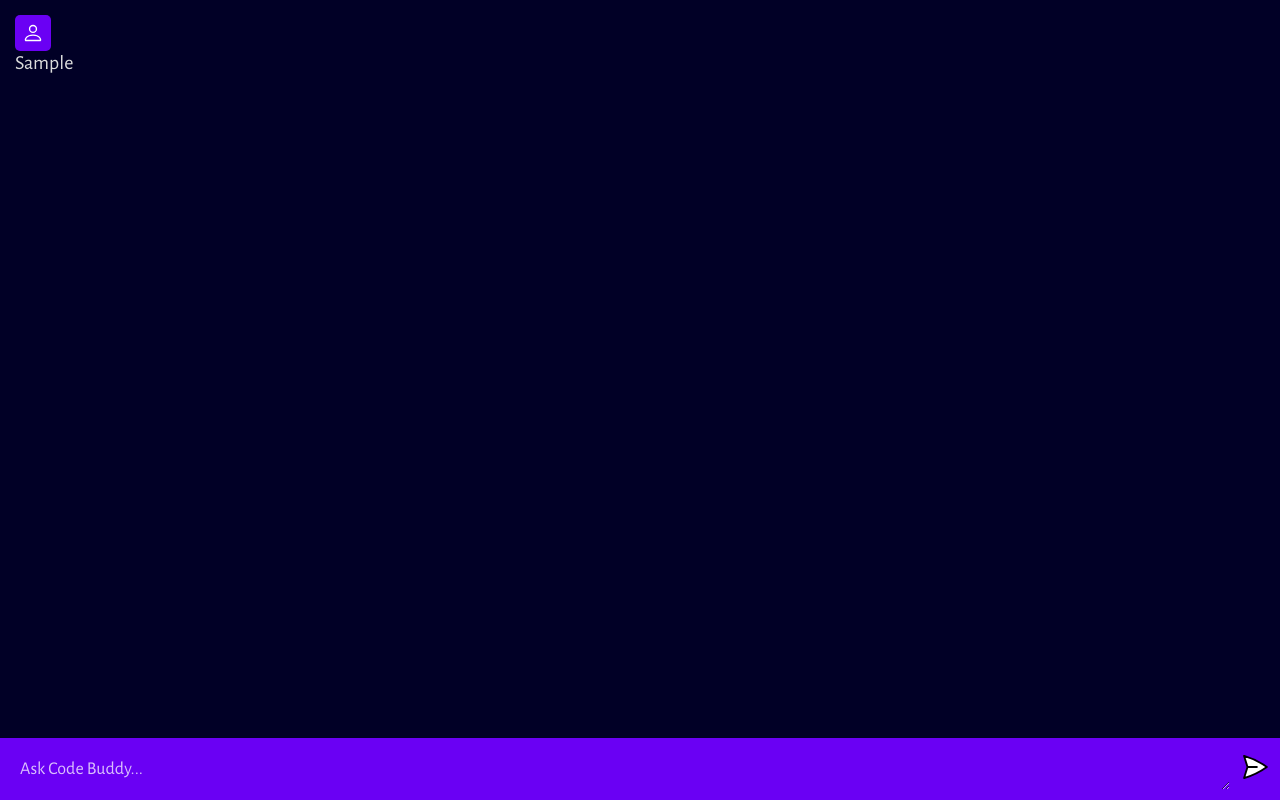
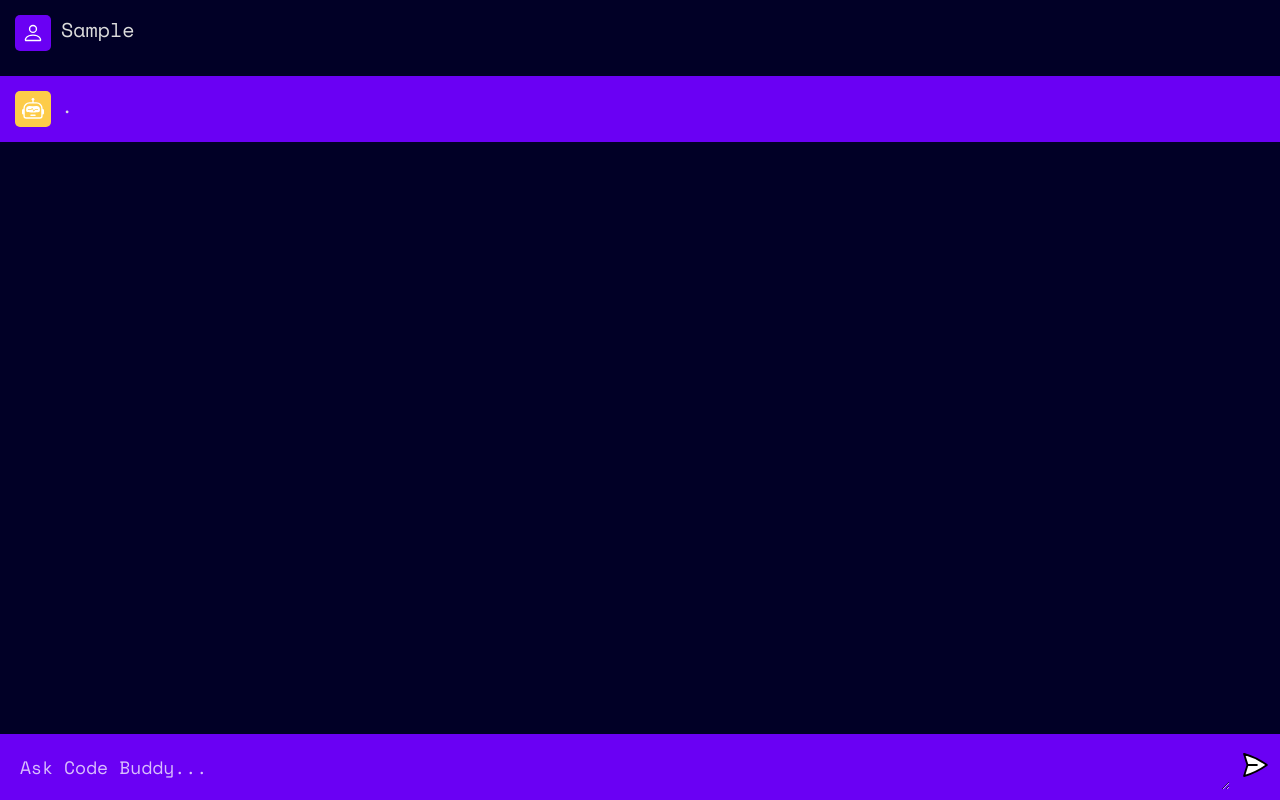
Before and after one commit to vcristian1/codebuddy, a website built with Vite: page client/index.html in a window 1280 px wide. Both pictures are taken after typing "Sample" into the empty fields and a click on the button 1255 px from the left and 769 px from the top of the page. Built offline with nearby package versions, Linux system fonts and the light colour scheme.

Commit message:
imported Space Mono font from Google Fonts

```diff
--- a/client/script.js
+++ b/client/script.js
@@ -37,24 +37,26 @@ function typeText(element, text) {
 
 // Function to generate unique ID for every message in order to map over them.
 function generateUniqueId() {
-  const timeStamp = Date.now();
+  const timestamp = Date.now();
   const randomNumber = Math.random();
   const hexadecimalString = randomNumber.toString(16);
 
   return `id=${timestamp}-${hexadecimalString}`;
 }
 
-function chatStripe (isAi, value, uniqueId) {
+function chatStripe(isAi, value, uniqueId) {
   return (
       `
       <div class="wrapper ${isAi && 'ai'}">
+          <div class="chat">
               <div class="profile">
                   <img
-          src="${isAi ? bot: user}"
+                    src=${isAi ? bot : user}
                     alt="${isAi ? 'bot' : 'user'}"
                   />
               </div>
-       <div class="message" id="${uniqueId}">${value}</div>
+              <div class="message" id=${uniqueId}>${value}</div>
+          </div>
       </div>
   `
   )
--- a/client/style.css
+++ b/client/style.css
@@ -1,10 +1,8 @@
-@import url("https://fonts.googleapis.com/css2?family=Alegreya+Sans:wght@100;300;400;500;700;800;900&display=swap");
-
-* {
+@import url('https://fonts.googleapis.com/css2?family=Space+Mono&display=swap');* {
   margin: 0;
   padding: 0;
   box-sizing: border-box;
-  font-family: "Alegreya Sans", sans-serif;
+  font-family: "Space Mono";
 }
 
 body {
@@ -50,7 +48,7 @@ body {
 }
 
 .ai {
-  background: #40414F;
+  background: #6a00f4;
 }
 
 .chat {
```
Lines whose indentation alone changed are shown as unchanged.
